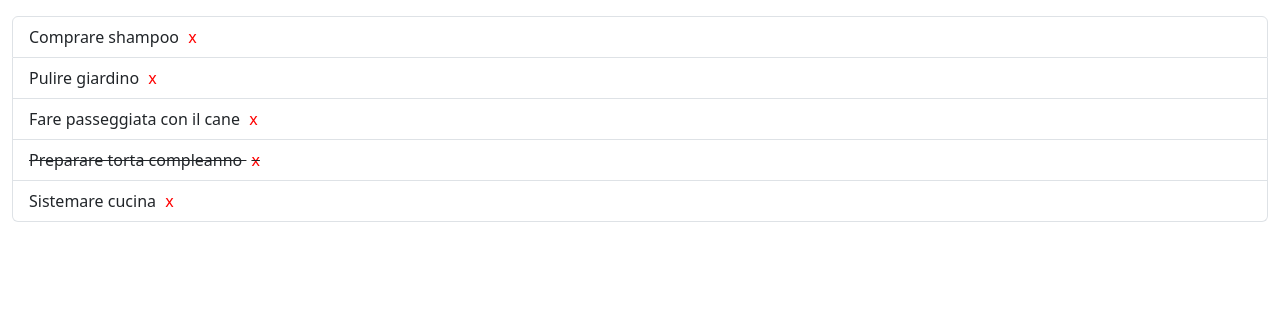
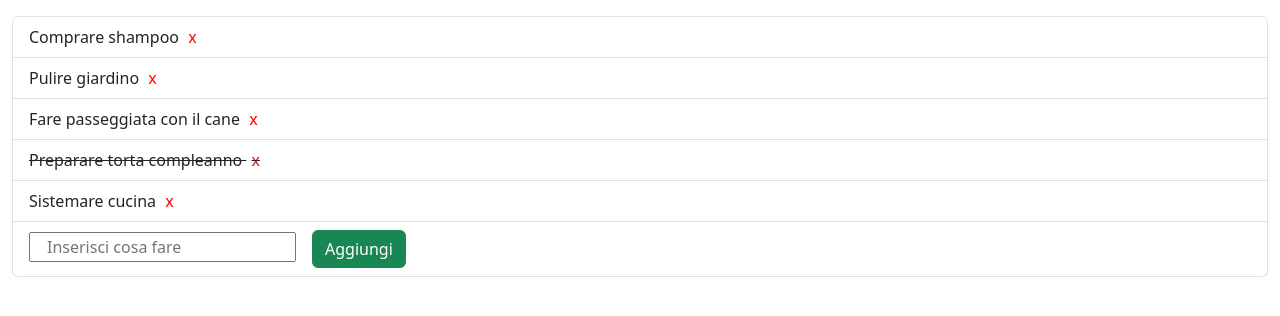
Before and after one commit to GLCVLL/vue-todolist, a plain HTML site: page index.html in a window 1280 px wide. Drawn offline with nearby package versions, Linux system fonts and the light colour scheme.

Commit message:
added input and button to the list

```diff
--- a/index.html
+++ b/index.html
@@ -22,6 +22,10 @@
                 {{ todo.text }}
                 <span class="delete-icon" @click="deleteTodo(index)">x</span>
             </li>
+            <li class="list-group-item">
+                <input type="text" v-model="newTodoText" placeholder="Inserisci cosa fare" class="px-3">
+                <button @click="addTodo" class="btn btn-success mx-3">Aggiungi</button>
+            </li>
         </ul>
     </div>
 </body>
--- a/js/script.js
+++ b/js/script.js
@@ -12,13 +12,22 @@ const app = Vue.createApp({
                 { text: 'Fare passeggiata con il cane', done: false },
                 { text: 'Preparare torta compleanno', done: true },
                 { text: 'Sistemare cucina', done: false }
-            ]
-        }
+            ],
+
+            newTodoText: '',
+        };
     },
     methods: {
         deleteTodo(index) {
             this.todos.splice(index, 1);
-        }
+        },
+
+        addTodo() {
+            if (this.newTodoText.trim !== '') {
+                this.todos.push({ text: this.newTodoText, done: false});
+                this.newTodoText = '';
+            }
+        },
     }
 });
 
```
Also changed, not shown: css/style.css (line endings or trailing spaces).
